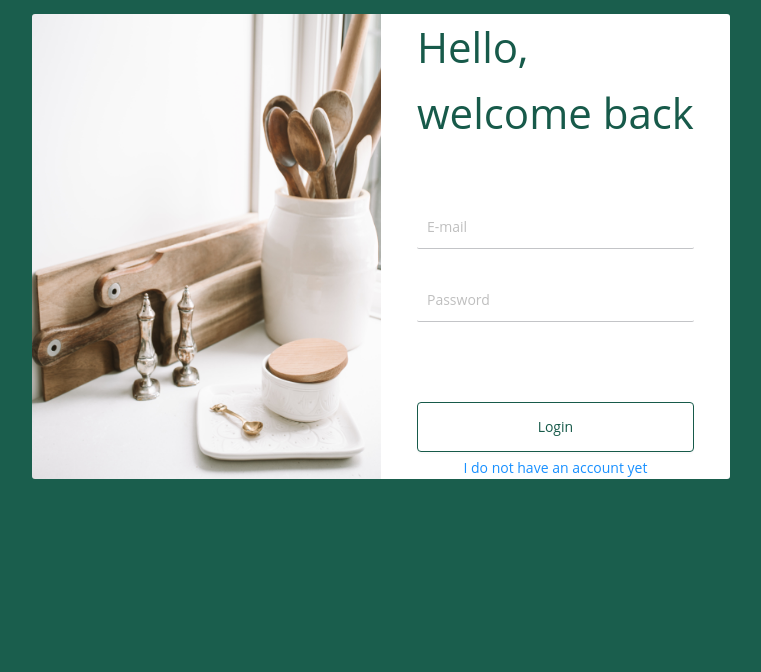
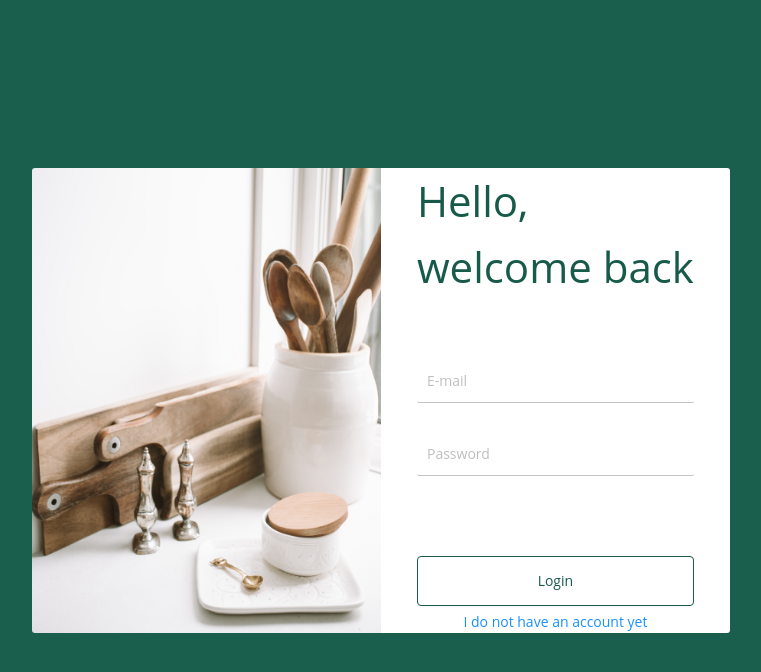
Before and after one commit to papadopan/recipes-fsnd, a React (Create React App) app in the folder ui/: page /login in a window 1280 px wide. Shown: the top 672 px of the page, without its empty margins (259-1020 px from the left). Built offline with nearby package versions, Linux system fonts and the light colour scheme.

Commit message:
ui: frontend fix ui issues, for login and signup

```diff
--- a/ui/src/components/Root/Root.js
+++ b/ui/src/components/Root/Root.js
@@ -19,7 +19,7 @@ const AntContent = styled(Content)``;
 
 function Root({ user, login }) {
   return (
-    <Layout>
+    <Layout style={{ height: "100vh" }}>
       <AntContent>
         <Switch>
           <SimpleRoute exact path="/signup" component={Signup} />
--- a/ui/src/components/SignUp/SignUp.js
+++ b/ui/src/components/SignUp/SignUp.js
@@ -10,6 +10,8 @@ const MainDiv = styled.div`
   background: var(--color-secondary);
   padding: 1em 3em;
   height: 100%;
+  display: flex;
+  align-items: center;
 `;
 
 const FormDiv = styled.div`
--- a/ui/src/components/Welcome/Welcome.js
+++ b/ui/src/components/Welcome/Welcome.js
@@ -9,6 +9,8 @@ const MainDiv = styled.div`
   background: var(--color-secondary);
   padding: 1em 3em;
   height: 100%;
+  align-items: center;
+  display: flex;
 `;
 
 const FormDiv = styled.div`
--- a/ui/src/components/routes/ProtectedRoute/ProtectedRoute.js
+++ b/ui/src/components/routes/ProtectedRoute/ProtectedRoute.js
@@ -4,9 +4,9 @@ import { Route, Redirect } from "react-router-dom";
 import { connect } from "react-redux";
 
 const ProtectedRoute = (props) => {
-  // if (!props.token) {
-  //   return <Redirect to="/login" />;
-  // }
+  if (!props.token) {
+    return <Redirect to="/login" />;
+  }
   return <Route path={props.path} component={props.component} />;
 };
 
```
